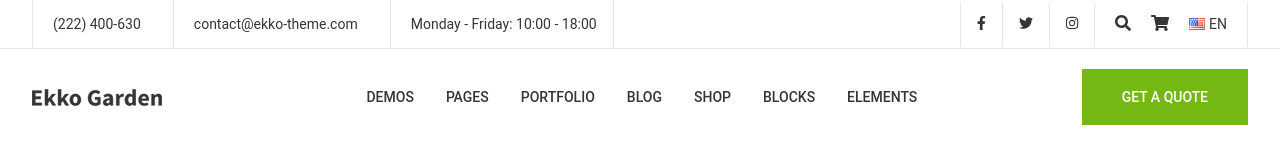
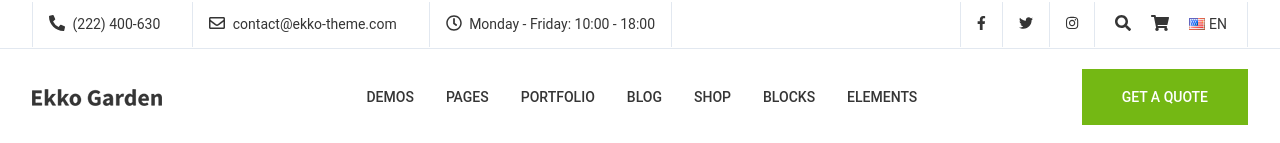
Before and after one commit to kamalahmed/garden-vue, a Vue app: page / in a window 1280 px wide. Shown: the top 143 px of the page. Built offline with nearby package versions, Linux system fonts and the light colour scheme.

Commit message:
updated header menu icons

```diff
--- a/src/components/sections/Header.vue
+++ b/src/components/sections/Header.vue
@@ -12,7 +12,7 @@
                     href="#"
                     class="text-primary hover:text-secondary focus:outline-none ease-in-out duration-300"
                   >
-                    <i class="fa fa-phone mr-1 text-primary text-base"></i> (222) 400-630
+                  <font-awesome-icon :icon="['fas', 'phone-alt']" :class="'mr-1 text-primary text-base'" /> (222) 400-630
                   </a>
                 </li>
                 <li class="mr-4 pr-4 border-l pt-3 pb-3 pl-4 text-sm">
@@ -20,11 +20,11 @@
                     href="#"
                     class="text-primary hover:text-secondary focus:outline-none ease-in-out duration-300"
                   >
-                    <i class="fa fa-envelope mr-1 text-primary text-base"></i> contact@ekko-theme.com
+                    <font-awesome-icon :icon="['far', 'envelope']" :class="'mr-1 text-primary text-base'" /> contact@ekko-theme.com
                   </a>
                 </li>
                 <li class="pr-4 pl-4 border-l pt-3 pb-3 border-r text-sm text-primary">
-                  <i class="fa fa-clock-o mr-1 text-black text-base"></i> Monday - Friday: 10:00 - 18:00
+                  <font-awesome-icon :icon="['far', 'clock']" :class="'mr-1 text-primary text-base'" />  Monday - Friday: 10:00 - 18:00
                 </li>
               </ul>
               <div class="flex items-center">
--- a/src/main.js
+++ b/src/main.js
@@ -1,11 +1,12 @@
 import Vue from 'vue'
 import App from './App.vue'
 import { library } from '@fortawesome/fontawesome-svg-core'
-import { faSearch, faTimes, faShoppingCart, faAngleLeft, faAngleRight, faLongArrowAltRight } from '@fortawesome/free-solid-svg-icons'
+import { faSearch, faTimes, faShoppingCart, faAngleLeft, faAngleRight, faLongArrowAltRight, faPhoneAlt } from '@fortawesome/free-solid-svg-icons'
 import { faFacebookF, faTwitter, faInstagram } from '@fortawesome/free-brands-svg-icons'
+import { faEnvelope, faClock } from '@fortawesome/free-regular-svg-icons'
 import { FontAwesomeIcon } from '@fortawesome/vue-fontawesome'
 
-library.add(faFacebookF, faTwitter, faInstagram, faSearch, faTimes, faShoppingCart, faAngleLeft, faAngleRight, faLongArrowAltRight)
+library.add(faFacebookF, faTwitter, faInstagram, faSearch, faTimes, faShoppingCart, faAngleLeft, faAngleRight, faLongArrowAltRight,faPhoneAlt, faEnvelope, faClock)
 
 Vue.component('font-awesome-icon', FontAwesomeIcon)
 Vue.config.productionTip = false
```
